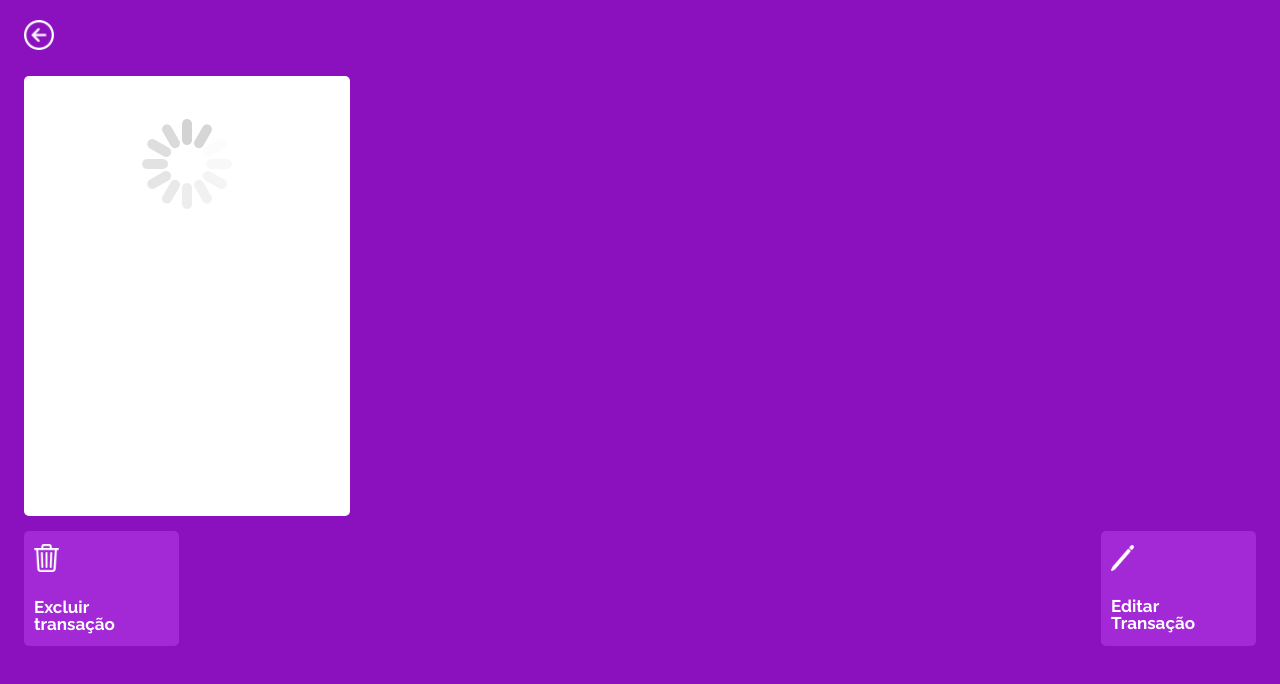
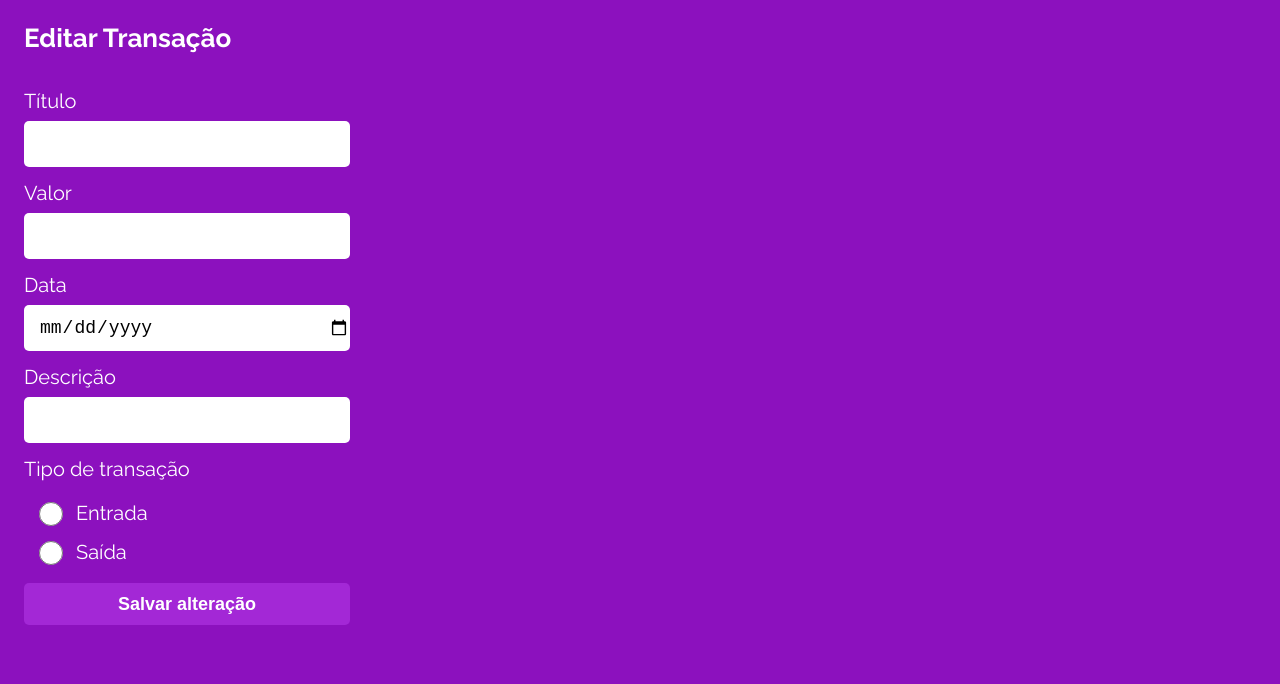
Before and after one commit to Laisses/-driven-my-wallet-front-end, a React (Create React App) app: page /transactions/edit in a window 1280 px wide. Shown: the top 684 px of the page. Built offline with nearby package versions, Linux system fonts and the light colour scheme; no server answers; a web font is replaced by a local one.

Commit message:
Edit.js: add style to the edit route

```diff
--- a/src/App.js
+++ b/src/App.js
@@ -30,7 +30,7 @@ export const App = () => {
           <Route path="/sign-in" element={<SignIn />} />
           <Route path="/transactions" element={<Transactions />} />
           <Route path="/transactions/:id" element={<Transaction />}/>
-          <Route path="/transactions/edit/:id" element={<Edit />}/>
+          <Route path="/transactions/edit/" element={<Edit />}/>
           <Route path="/add-inflow" element={ <Inflow />} />
           <Route path="/add-outflow" element={<Outflow />} />
         </Routes>
--- a/src/components/Edit.js
+++ b/src/components/Edit.js
@@ -1,6 +1,118 @@
+import { Container, Header, Form, TextInput, TextLabel, ConfirmationButton, SmallButtonLoading } from "./Common";
+import styled from "styled-components";
+import { BASE_URL } from "./constants";
+import { useContext, useState } from "react";
+import { AppContext } from "./context";
+import axios from "axios";
+import { useNavigate } from "react-router-dom";
+
 export const Edit = () => {
+    const { user } = useContext(AppContext);
+    const [loading, setLoading] = useState(false);
+    const [form, setForm] = useState({ title: "", amount: "", date: "", description: "" });
+    const navigate = useNavigate();
+
+    const handleForm = e => {
+        const { name, value } = e.target;
+        setForm({ ...form, [name]: value });
+    };
+
+
     return (
-        <>
-        </>
+        <Container>
+            <Header>Editar Transação</Header>
+            <Form>
+                <TextLabel htmlFor="title">Título</TextLabel>
+                <TextInput
+                    type="text"
+                    id="title"
+                    name="title"
+                    value={form.title}
+                    onChange={handleForm}
+                    disabled={loading}
+                    required
+                />
+                <TextLabel htmlFor="amount">Valor</TextLabel>
+                <TextInput
+                    type="text"
+                    id="amount"
+                    name="amount"
+                    value={form.amount}
+                    onChange={handleForm}
+                    disabled={loading}
+                    required
+                />
+                <TextLabel htmlFor="date">Data</TextLabel>
+                <TextInput
+                    type="date"
+                    id="date"
+                    name="date"
+                    value={form.date}
+                    onChange={handleForm}
+                    disabled={loading}
+                    required
+                />
+                <TextLabel htmlFor="description">Descrição</TextLabel>
+                <TextInput
+                    type="text"
+                    id="description"
+                    name="description"
+                    value={form.description}
+                    onChange={handleForm}
+                    disabled={loading}
+                />
+
+                <Text>Tipo de transação</Text>
+                <Fieldset>
+                    <RadioOption>
+                        <RadioInput
+                            type="radio"
+                            name="type"
+                        />
+                        <RadioLabel>Entrada</RadioLabel>
+                    </RadioOption>
+                    <RadioOption>
+                        <RadioInput
+                            type="radio"
+                            name="type"
+                        />
+                        <RadioLabel>Saída</RadioLabel>
+                    </RadioOption>
+                </Fieldset>
+
+                {!loading
+                    ? <ConfirmationButton>Salvar alteração</ConfirmationButton>
+                    : <SmallButtonLoading />
+                }
+            </Form>
+        </Container>
     );
 }
+
+const Text = styled.p`
+    font-size: 20px;
+    color: #ffffff;
+    margin-bottom: 20px;
+`;
+
+const RadioInput = styled.input`
+    width: 24px;
+    height: 24px;
+    border: none;
+`;
+
+const RadioLabel = styled.label`
+    font-size: 20px;
+    color: #ffffff;
+    margin-left: 10px;
+`;
+
+const RadioOption = styled.div`
+    display: flex;
+    align-items: center;
+    margin-bottom: 12px;
+`;
+
+const Fieldset = styled.div`
+    margin-left: 10px;
+`;
```
